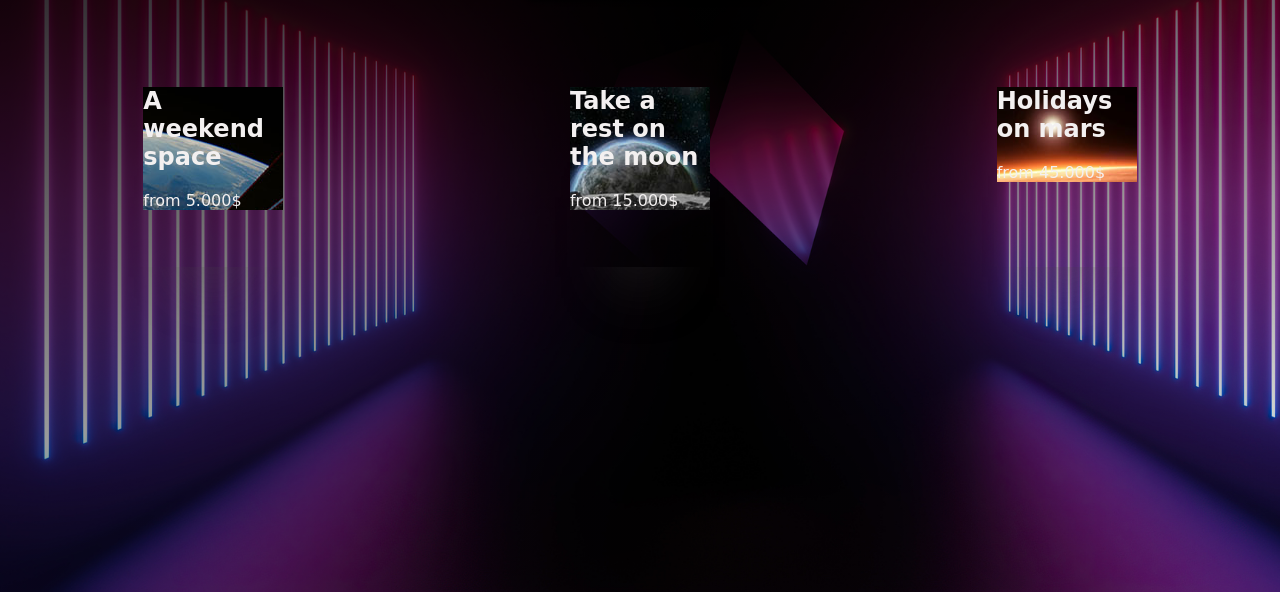
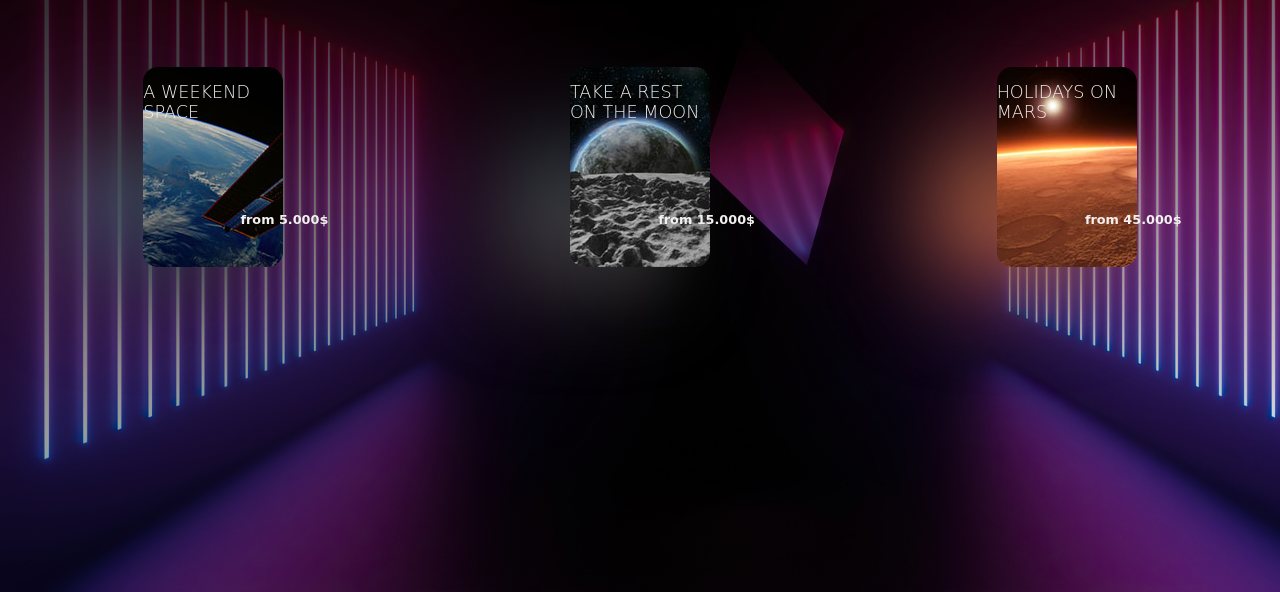
Before and after one commit to syu99/SASS-SideProject, a website: page index.html in a window 1280 px wide. Shown: the part 208-800 px from the top of the page. Drawn offline with Linux system fonts and the light colour scheme; a web font is replaced by a local one.

Commit message:
:JS: init card anim

```diff
--- a/index.html
+++ b/index.html
@@ -63,6 +63,8 @@
 
     </main>
     <script type="text/javascript" src="assets/jquery.min.js"></script>
+    <script type="test/javascript" src="./script.js"></script>
+
 </body>
 
 </html>
--- a/main.scss
+++ b/main.scss
@@ -160,6 +160,42 @@
     margin: auto;
     box-shadow: 0 70px 63px -60px #494848;
     transform-style: preserve-3d;
-    transition: transform 0.04s linear;
+    transition: transform 0.05s linear;
+
+    &--card {
+      background-size: cover;
+      height: 100%;
+      width: 100%;
+      border-radius: 15px;
+
+      &:after {
+        background: inherit;
+        content: "";
+        display: block;
+        position: absolute;
+        left: -60px;
+        top: 40px;
+        width: 100%;
+        height: 85%;
+        z-index: -1;
+        filter: blur(50px);
+      }
+    }
+  }
+  h2 {
+    position: absolute;
+    top: 0;
+    font-size: 1.1em;
+    font-weight: 100;
+    transform: translateZ(80px);
+    text-transform: uppercase;
+  }
+  span {
+    position: absolute;
+    bottom: 40px;
+    right: -10px;
+    font-size: 0.8em;
+    font-weight: 600;
+    transform: translateX(35px);
   }
 }
--- /dev/null
+++ b/script.js
@@ -0,0 +1 @@
+const card = $(".perspective__3d");
```
Also changed, not shown: style.css, 1 other file.
